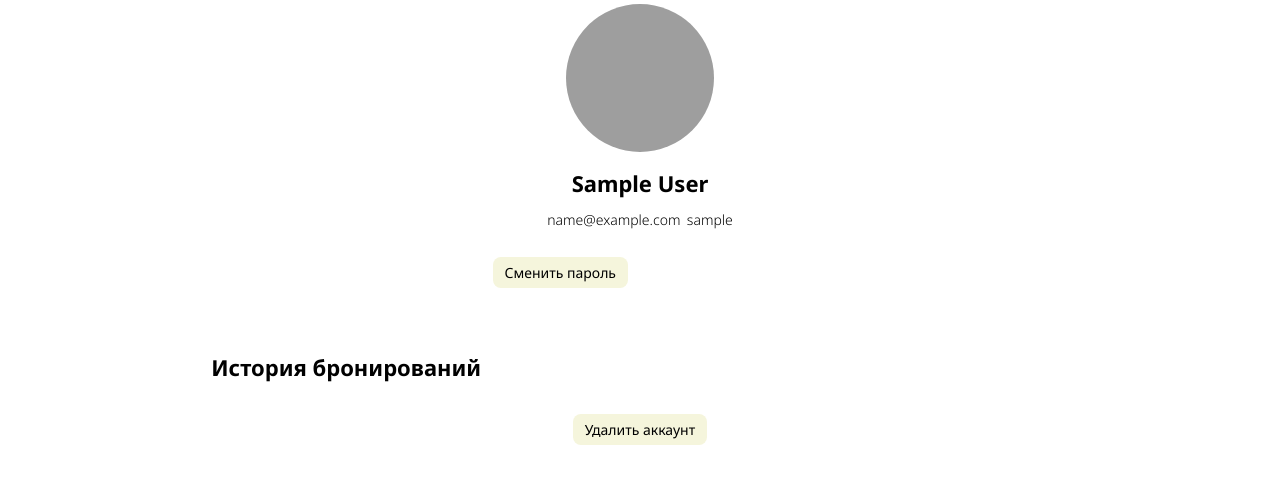
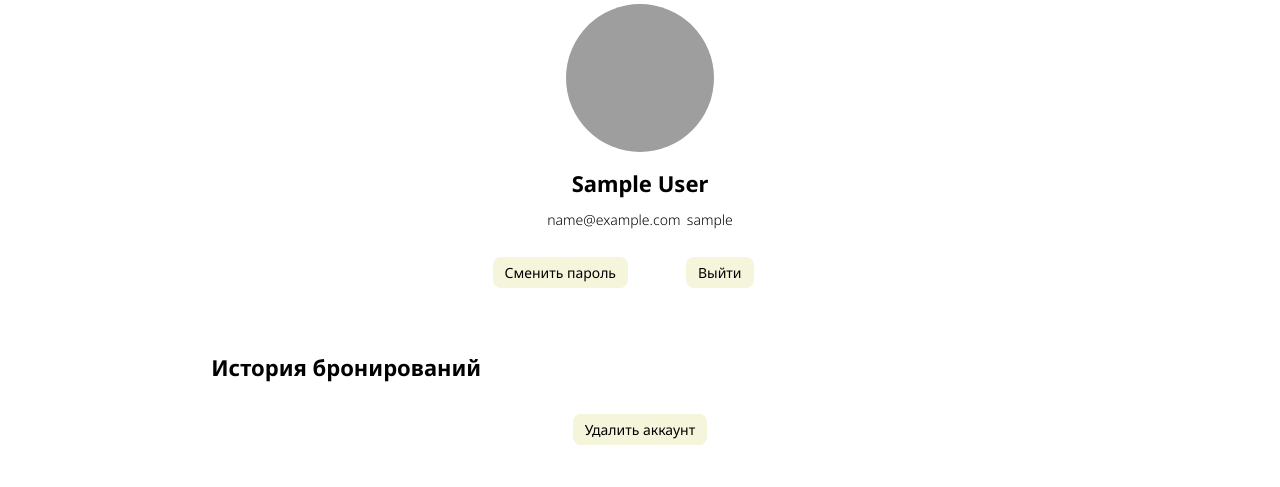
Before and after one commit to FFkuralator/web_service_DRG, a Flask app: page /profile in a window 1280 px wide. Shown: the part 232-719 px from the top of the page. Run offline with Flask 3, Linux system fonts and the light colour scheme; the visitor is signed in with stand-in values (Sample User, id 1); data comes from the database, SQL or seed files in the repository; grey boxes are pictures that could not be loaded.

Commit message:
Update profile.html

```diff
--- a/app/templates/auth/profile.html
+++ b/app/templates/auth/profile.html
@@ -24,6 +24,9 @@
                 <button class="action_button">
                     Сменить пароль
                 </button>
+                <a href="{{ url_for('auth_bp.logout') }}" class="action_button">
+                    Выйти
+                </a>
             </div>
 
 
```
